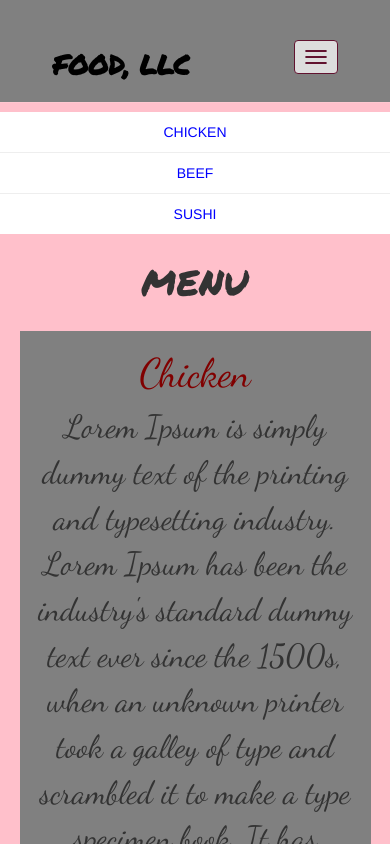
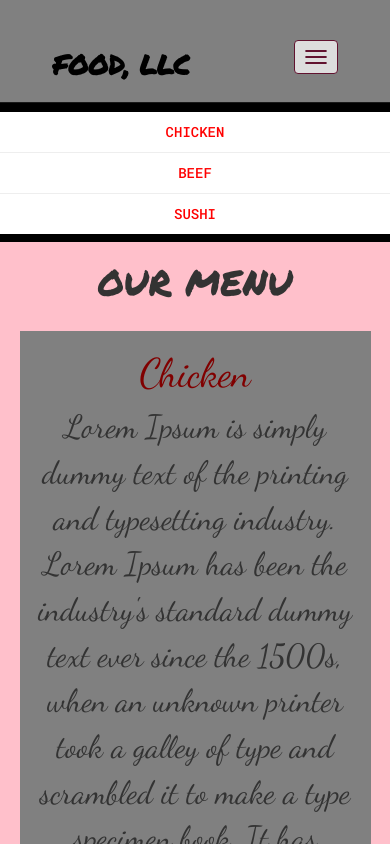
Before and after one commit to Manahil12/CSS, a plain HTML site: page mod-3-solution/index.html in a window 390 px wide. Both pictures are taken after a click on the button 315 px from the left and 57 px from the top of the page. Shown: the top 844 px of the page. Drawn offline with nearby package versions, Linux system fonts and the light colour scheme.

Commit message:
let submit the assignment

```diff
--- a/mod-3-solution/css/styles.css
+++ b/mod-3-solution/css/styles.css
@@ -15,8 +15,13 @@ body{
 	width: 100%;
 	margin: 0px;
 	border: 0px;
+	background-color: black;
+
 }
-
+#collapsable-nav #nav-list .nav-item a{
+	color: red;
+	font-family: 'Roboto Mono', monospace;
+}
 
 
 .navbar-brand h1{
@@ -26,9 +31,6 @@ body{
 	text-transform: uppercase;
 	font-weight: bold;
 	line-height: .75;
-}
-.navbar-brand a:hover{
-	background-color: gold;
 }
 .navbar-brand p span {
 	font-family: 'Shadows Into Light', cursive;
@@ -58,21 +60,6 @@ body{
 	clear: both;
 	margin-top: -30px;
 }
-@media (min-width: 1200px){
-
-	}
-
-}
-@media (min-width: 992px) and (max-width: 1199px){
-	#logo-img{
-		background: url('../images/logo1.png') no-repeat;
-	}
-
-}
-@media (max-width: 767px){
-
-
-}
 div h1{
 	font-family: 'Permanent Marker', cursive;
 }
--- a/mod-3-solution/index.html
+++ b/mod-3-solution/index.html
@@ -9,6 +9,7 @@
     <link rel="stylesheet" href="css/styles.css">
     <link href="https://fonts.googleapis.com/css2?family=Dancing+Script&display=swap" rel="stylesheet">
     <link href="https://fonts.googleapis.com/css2?family=Permanent+Marker&display=swap" rel="stylesheet">
+    <link href="https://fonts.googleapis.com/css2?family=Roboto+Mono:wght@500&display=swap" rel="stylesheet">
 </head>
 <body>
 	<header>
@@ -50,7 +51,7 @@
 				</ul>
 				</div>
 		<div >
-			<h1 class="text-center">MENU</h1>
+			<h1 class="text-center"> OUR MENU</h1>
 		</div>
 	<div class="container">
         <div class="row text-center">
```
